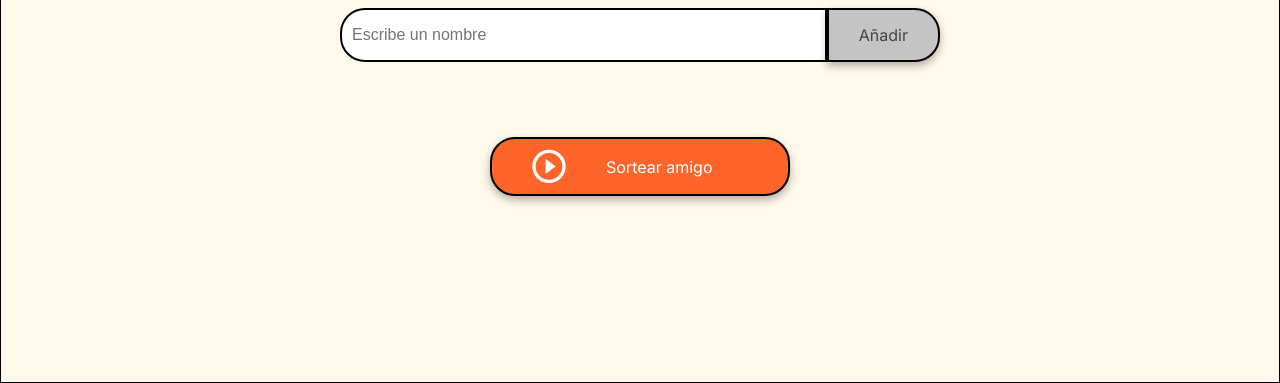
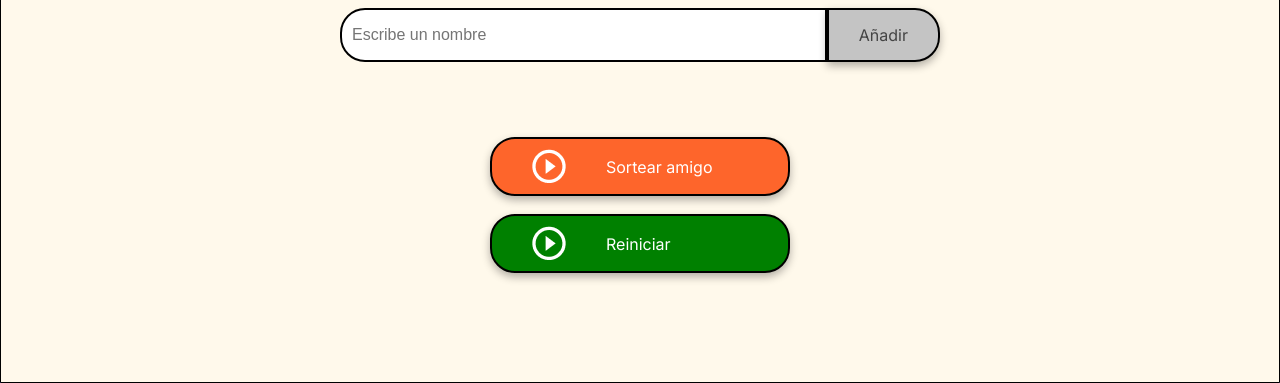
Before and after one commit to Fas5ter/challenge-amigo-secreto_esp-main, a plain HTML site: page index.html in a window 1280 px wide. Shown: the part 417-800 px from the top of the page. Drawn offline with Linux system fonts and the light colour scheme.

Commit message:
Implementar boton Reiniciar

```diff
--- a/app.js
+++ b/app.js
@@ -37,3 +37,10 @@ function sortearAmigo(){
         document.getElementById("resultado").textContent = `El amigo secreto es: ${amigoSorteado}`
     }
 }
+
+function reiniciar(){
+    amigos = []
+    document.getElementById("listaAmigos").innerHTML = ""
+    document.getElementById("resultado").textContent = ""
+    document.getElementById("amigo").focus()
+}
--- a/index.html
+++ b/index.html
@@ -32,6 +32,11 @@
                     <img src="assets/play_circle_outline.png" alt="Ícono para sortear">
                     Sortear amigo
                 </button>
+                <br>
+                <button class="button-draw2" onclick="reiniciar()" aria-label="Sortear amigo secreto">
+                    <img src="assets/play_circle_outline.png" alt="Ícono para sortear">
+                    Reiniciar
+                </button>
             </div>
         </section>
     </main>
--- a/style.css
+++ b/style.css
@@ -4,6 +4,7 @@
     --color-tertiary: #C4C4C4;
     --color-button: #fe652b;
     --color-button-hover: #e55720;
+    --color-button-hover2: rgba(6, 255, 64, 0.716);
     --color-text: #444444;
     --color-white: #FFFFFF;
 }
@@ -160,3 +161,23 @@ ul {
 .button-draw:hover {
     background-color: var(--color-button-hover);
 }
+
+.button-draw2 {
+    display: flex;
+    align-items: center;
+    width: 100%;
+    padding: 10px 40px;
+    color: var(--color-white);
+    background-color: green;
+    font-size: 16px;
+    font-style: bold;
+}
+
+.button-draw2 img {
+    margin-right: 40px;
+}
+
+.button-draw2:hover {
+    color: black;
+    background-color: var(--color-button-hover2);
+}
```
